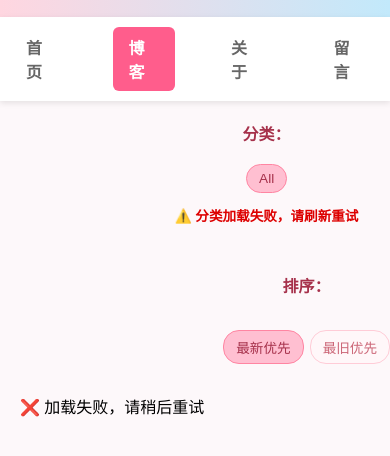
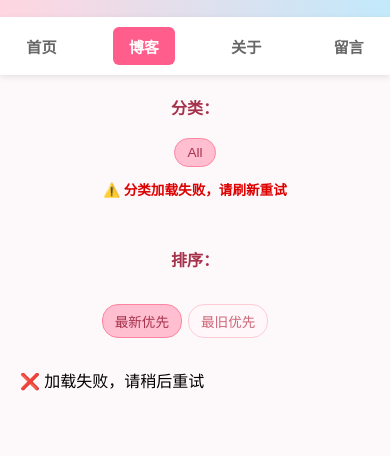
Before and after one commit to RectoLn/RectoLn, a website: page public/articles.html in a window 390 px wide. Shown: the part 66-522 px from the top of the page. Drawn offline with Linux system fonts and the light colour scheme; no server answers.

Commit message:
re ud mb

```diff
--- a/public/articles.html
+++ b/public/articles.html
@@ -124,7 +124,7 @@
     #controls {
       flex-direction: column;
       gap: 15px;
-        align-items: stretch;
+      align-items: center;
       margin-bottom: 20px;
     }
 
@@ -133,6 +133,7 @@
       display: flex;
       flex-direction: column;
       align-items: center;
+      width: 100%;
       gap: 8px;
     }
 
@@ -141,8 +142,9 @@
       font-weight: 600;
       color: #a6314b;
       margin-bottom: 5px;
+      text-align: center;
       width: 100%;
-        text-align: center;
+      display: block;
     }
 
     /* 按钮区域优化 */
@@ -153,6 +155,7 @@
       justify-content: center;
       gap: 6px;
       margin-bottom: 0;
+      padding: 0 10px;
     }
 
     /* 卡片优化 */
@@ -176,6 +179,34 @@
 
     .card-summary {
       font-size: 13px;
+    }
+
+    /* 导航栏优化 */
+    .main-nav {
+      display: flex;
+      justify-content: center;
+      flex-wrap: wrap;
+      gap: 10px;
+      padding: 15px;
+    }
+
+    .main-nav a {
+      padding: 8px 16px;
+      font-size: 0.95em;
+      border-radius: 20px;
+      background-color: transparent;
+      color: #333;
+      transition: all 0.3s ease;
+      text-decoration: none;
+    }
+
+    .main-nav a.active {
+      background-color: #ff7da1;
+      color: white;
+    }
+
+    .main-nav a:hover {
+      background-color: rgba(255, 125, 161, 0.1);
     }
   }
   </style>
```
Also changed, not shown: public/index.html (+21 -6 lines). Lines whose indentation alone changed are shown as unchanged.
